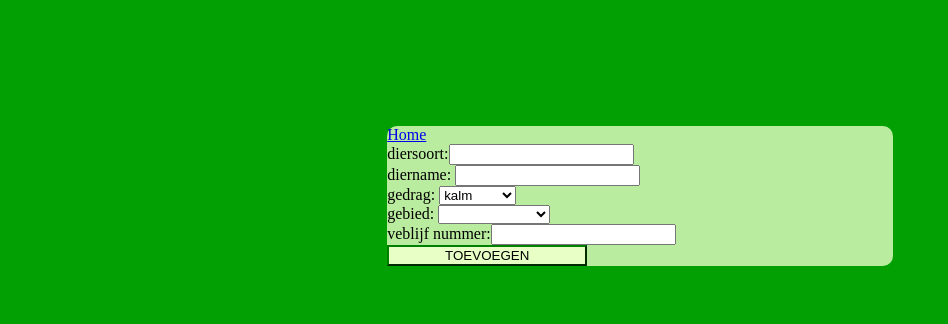
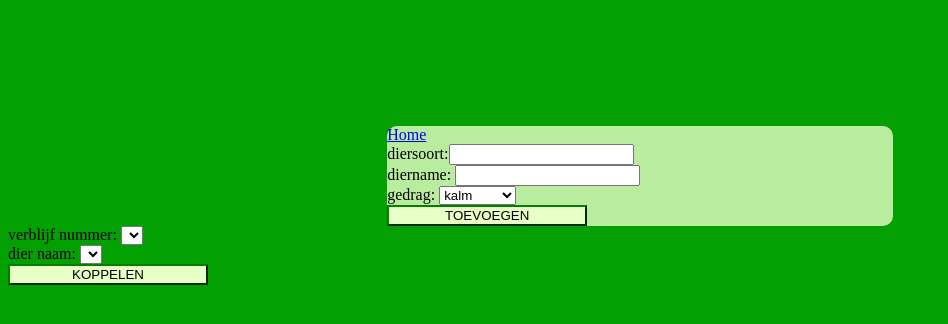
Before and after one commit to foxydepiraat/dierentuin_p1.3, a PHP site: page /dierenToevoegen.php in a window 1280 px wide. Shown: the top 324 px of the page, without its empty margins (0-948 px from the left). Run offline with PHP 8.4, Linux system fonts and the light colour scheme; tables that the repository leaves empty or names only in its code hold one stand-in row (values such as "Sample post"); lists and menus that the app fills with data are empty.

Commit message:
dieren toevoegen dierenlijst

```diff
--- a/aanpassen.php
+++ b/aanpassen.php
@@ -33,7 +33,8 @@
         style="width: 150px; height: 25px; background-color: rgb(232, 255, 198);  border-color: green;"/>
     </form>
     <?php
-        //$Naam=$_POST['txtNaam'];
+        $Naam=$_POST['txtNaam'];
+
 
     ?>
 </body>
--- a/dierenToevoegen.php
+++ b/dierenToevoegen.php
@@ -2,15 +2,8 @@
 <?php
 
 require ("dierDB.php");
-$query = "SELECT * FROM verblijf ORDER BY verblijf_num asc;";
-    $stm=$conn->prepare($query);
-    if($stm->execute() == true)
-    {
-        $verblijf = $stm->fetchAll(PDO::FETCH_OBJ);
 
-    }else {
-        echo "query mislukt";
-    }
+
 ?>
 
 <head>
@@ -34,26 +27,51 @@ $query = "SELECT * FROM verblijf ORDER BY verblijf_num asc;";
                     <option value="kalm">     kalm</option>
                     <option value="agressief">agressief</option>
                   </select><br/>
+                  <input type="submit" name="btnErbij" value="TOEVOEGEN" `
+                style="width:200px; background-color: rgb(232, 255, 198); border-color:green;"/>
+        </div>
+</form>
+<div id="Koppelen">
+<form method="POST">
 
-        gebied:   <select  name="gebied">
-                    <option value="">                   </option>
-                    <option value="Afrika">       Afrika</option>
-                    <option value="Australië">    Australië</option>
-                    <option value="Azië">         Azië</option>
-                    <option value="Europa">       Europa</option>
-                    <option value="Oceanium">     Oceanium</option>
-                    <option value="Noord-Amerika">Noord-Amerika</option>
-                    <option value="Zuid-Amerika"> Zuid-Amerika</option>
-                  </select><br/>
-        veblijf nummer:<input type="text" Name="txtVerblijfNum"/>
+        verblijf nummer:   <select  name="verblijf_num">
+                    <?php
+                    $query = "SELECT * FROM verblijf WHERE verblijf_id NOT IN(SELECT verblijf_id FROM dierverblijf_id)";
+                    $stm=$conn->prepare($query);
+                    if($stm->execute())
+                    {
+                        while($verblijf = $stm->fetch(PDO::FETCH_ASSOC)){
+                            echo "<option value='".$verblijf['verblijf_num']."' >".$verblijf['verblijf_num']."<option/>";
+                        }
+                    }else {
+                        echo "query mislukt <br/>";
+                    }
+                    ?>
+                    </select><br/>
+
+                dier naam:   <select  name="dierID">
+                    <?php
+                    $query1 = "SELECT * FROM dier WHERE dier_id NOT IN(SELECT dier_id FROM dierverblijf_id)";
+                    $stm=$conn->prepare($query1);
+                    if($stm->execute())
+                    {
+                        while($dierNaam = $stm->fetch(PDO::FETCH_ASSOC)){
+                            echo "<option value='".$dierNaam['naam']."' >".$dierNaam['naam']."<option/>";
+                        }
+                    }else {
+                        echo "query mislukt";
+                    }
 
 
 
-                  <br/>
-        <input type="submit" name="btnErbij" value="TOEVOEGEN" `
+                    ?>
+
+                  </select>
+<br/>
+        <input type="submit" name="btnKoppelen" value="KOPPELEN" `
         style="width:200px; background-color: rgb(232, 255, 198); border-color:green;"/>
 
-        </div>
+
     </form>
     <?php
         if(isset($_POST['btnErbij']))
@@ -66,15 +84,30 @@ $query = "SELECT * FROM verblijf ORDER BY verblijf_num asc;";
             $query="INSERT INTO dier (soort, naam, gedrag) values('$txtDier', '$txtName', '$gedrag')";
             $stm=$conn->prepare($query);
 			$stm->execute();
+        }
+        if(isset($_POST['btnKoppelen'])){
 
-            $gebied=$_POST['gebied'];
-            $verblijf_num=$_POST['txtVerblijfNum'];
+            $dierID=$_POST['dierID'];
 
-            $query1="INSERT INTO verblijf ( verblijf_num, gebied) values($verblijf_num,'$gebied' )";
-            $stm=$conn->prepare($query1);
+            $query2="SELECT dier_id FROM dier WHERE naam='$dierID'";
+            $stm=$conn->prepare($query2);
+            $stm->execute();
+            $dierID=$stm->fetch(PDO::FETCH_OBJ);
+
+            $verblijf_num=$_POST['verblijf_num'];
+
+            $query3="SELECT verblijf_id FROM verblijf WHERE verblijf_num=$verblijf_num ";
+            $stm=$conn->prepare($query3);
+            $stm->execute();
+            $verblijfID=$stm->fetch(PDO::FETCH_OBJ);
+
+
+            $query4="INSERT INTO dierverblijf_id ( dier_id, verblijf_id) values($dierID->dier_id,'$verblijfID->verblijf_id' )";
+            $stm=$conn->prepare($query4);
             if($stm->execute());
                 echo "gelukt";
         }
+
     ?>
 
 
--- a/styles.css
+++ b/styles.css
@@ -49,7 +49,7 @@ h4{
     margin-left: 20%;
     margin-top: 0%;
     background-color: rgba(232, 255, 198, 0.8);
-    margin-right: 20%;
+    margin-right: 10%;
     border-radius: 10px;
 }
 td{
@@ -57,10 +57,10 @@ td{
 }
 #tabel{
     margin-top: 5%;
-    margin-left: 40%;
+    margin-left: 30%;
     border-radius: 10px;
     background-color: rgba(232, 255, 198, 0.8);
-    width: 350px;
+    width: 500px;
     position: relative;
 }
 
@@ -79,3 +79,10 @@ td{
     margin-right: 30%;
     border-radius: 10px;
 }
+
+#koppelen{
+    background-color: rgb(232, 255, 198);
+    margin-top: 10%;
+    margin-left: 30%;
+    margin-right: 30%;
+}
```
Also changed, not shown: DierenLijst.php (+16 -22 lines), home.css (+16 -2 lines), index.php (+5 -9 lines).
